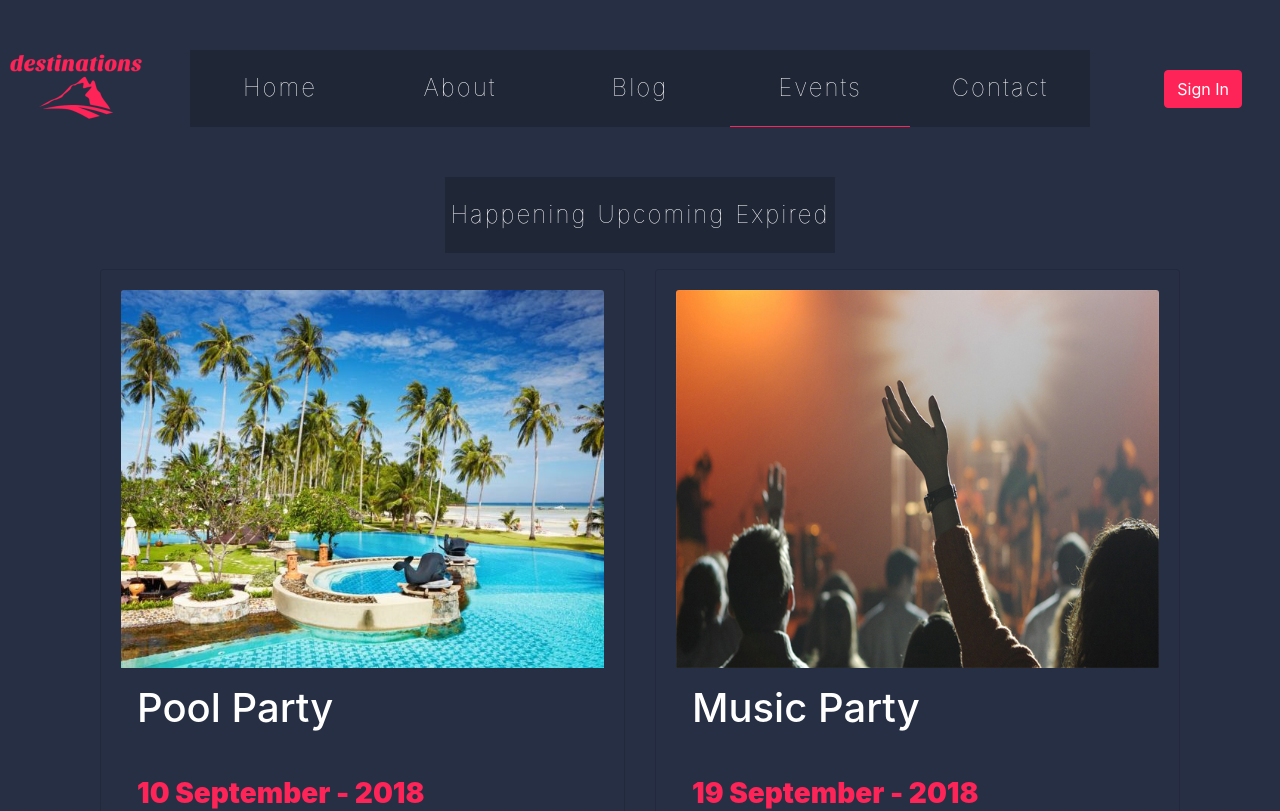
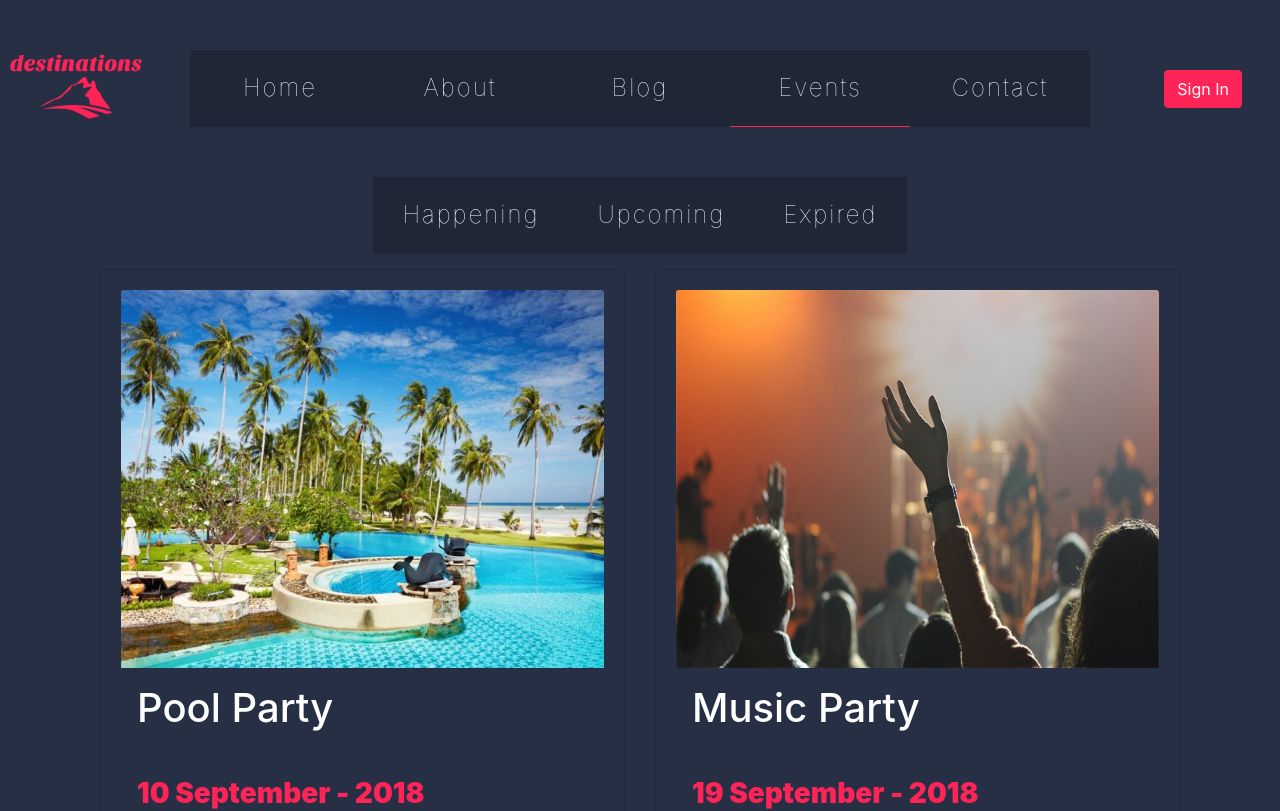
Before and after one commit to roxana-oprea/destination, a React (Create React App) app: page /gallery in a window 1280 px wide. Shown: the top 811 px of the page. Built offline with nearby package versions, Linux system fonts and the light colour scheme.

Commit message:
fix responsive design

```diff
--- a/src/Components/about/About.js
+++ b/src/Components/about/About.js
@@ -24,15 +24,15 @@
 const SectionItem = () => {
   return (
     <div className="cards-items p-5">
-      <div className="card-item d-flex flex-column justify-content-center align-items-center">
+      <div className="card-item d-flex flex-column justify-content-center align-items-center mb-2">
         <div className="display-4"><strong>200</strong></div>
         <h3 className="title-item">Hotels</h3>
       </div>
-      <div className="card-item d-flex flex-column justify-content-center align-items-center">
+      <div className="card-item d-flex flex-column justify-content-center align-items-center mb-2">
         <div className="display-4"><strong>250</strong></div>
         <h3 className="title-item">Restaurants</h3>
       </div>
-      <div className="card-item d-flex flex-column justify-content-center align-items-center">
+      <div className="card-item d-flex flex-column justify-content-center align-items-center mb-2">
         <div className="display-4"><strong>450</strong></div>
         <h3 className="title-item">Destinations</h3>
       </div>
--- a/src/Components/events/Events.js
+++ b/src/Components/events/Events.js
@@ -70,19 +70,19 @@
             <NavItem>
               <NavLink href="#" data-tab="1" onClick={this.toggle}
                        className={{active: this.state.activeTab === '1'}}>
-                Happening
+                <span className="p-4">Happening</span>
               </NavLink>
             </NavItem>
             <NavItem>
               <NavLink href="#" data-tab="2" onClick={this.toggle}
                        className={{active: this.state.activeTab === '2'}}>
-                Upcoming
+                <span className="p-4">Upcoming</span>
               </NavLink>
             </NavItem>
             <NavItem>
               <NavLink href="#" data-tab="3" onClick={this.toggle}
                        className={{active: this.state.activeTab === '3'}}>
-                Expired
+                <span className="p-4">Expired</span>
               </NavLink>
             </NavItem>
           </Nav>
```
